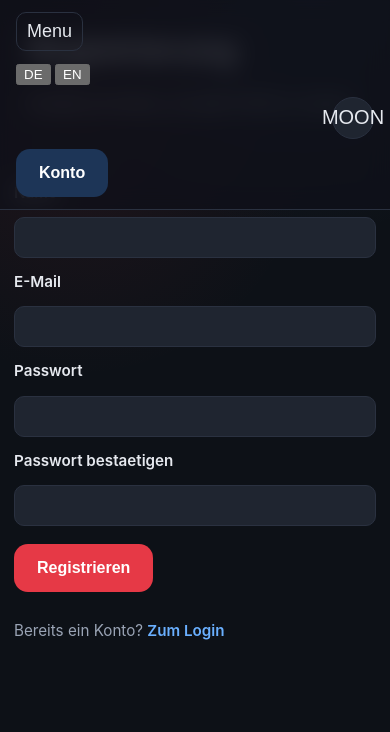
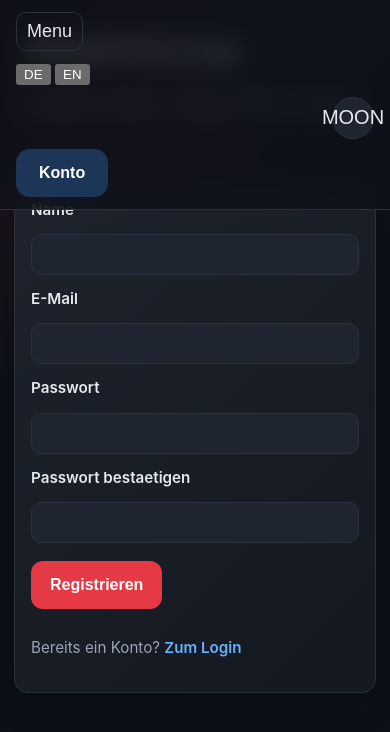
Before and after one commit to Noor8686/the-after-life-website, a PHP site: page /register.html in a window 390 px wide. Shown: the top 732 px of the page. Run offline with PHP 8.4, Linux system fonts and the light colour scheme.

```diff
--- a/style.css
+++ b/style.css
@@ -140,6 +140,7 @@ nav a.active { color: var(--color-text); border-color: var(--color-accent); }
 
 .account-menu {
   position: relative;
+  z-index: 1100;
 }
 
 .account-toggle {
@@ -157,7 +158,7 @@ nav a.active { color: var(--color-text); border-color: var(--color-accent); }
   background: rgba(20, 24, 33, 0.96);
   border: 1px solid var(--color-border);
   border-radius: 12px;
-  box-shadow: var(--shadow-strong);
+  box-shadow: 0 16px 40px rgba(0,0,0,0.45);
   padding: 8px 0;
   display: none;
   z-index: 1200;
@@ -171,13 +172,15 @@ nav a.active { color: var(--color-text); border-color: var(--color-accent); }
   color: var(--color-text);
   text-decoration: none;
   font-weight: 600;
-  transition: background var(--ease), color var(--ease), padding var(--ease);
+  letter-spacing: 0.01em;
+  transition: background var(--ease), color var(--ease), padding var(--ease), transform var(--ease);
 }
 
 .account-dropdown a:hover {
   background: rgba(230,57,70,0.12);
   color: #fff;
   padding-left: 20px;
+  transform: translateX(2px);
 }
 
 /* =========================================
@@ -480,6 +483,50 @@ main ul li:hover { transform: translateX(4px); border-color: rgba(230,57,70,0.35
   margin: 0 auto 64px;
   display: flex;
   flex-direction: column;
+  gap: 14px;
+  padding: 18px;
+  border-radius: 14px;
+  background: linear-gradient(135deg, rgba(31,37,48,0.85), rgba(22,27,34,0.85));
+  border: 1px solid var(--color-border);
+  box-shadow: var(--shadow-soft);
+}
+
+.auth-form label {
+  font-weight: 700;
+  font-size: 0.95rem;
+  color: var(--color-text);
+}
+
+.auth-form input {
+  width: 100%;
+  padding: 14px 14px;
+  border-radius: 12px;
+  border: 1px solid var(--color-border);
+  background: var(--color-surface-2);
+  color: var(--color-text);
+}
+
+.auth-form input:focus {
+  outline: 2px solid rgba(106,176,255,0.55);
+  border-color: rgba(106,176,255,0.7);
+  box-shadow: 0 0 0 4px rgba(106,176,255,0.12);
+}
+
+.auth-form button[type="submit"] {
+  align-self: flex-start;
+  margin-top: 6px;
+  padding: 14px 18px;
+  border-radius: 12px;
+}
+
+/* =========================================
+   AUTH-FORMS (Login/Registrieren)
+   ========================================= */
+.auth-form {
+  max-width: 520px;
+  margin: 0 auto 64px;
+  display: flex;
+  flex-direction: column;
   gap: 12px;
 }
 
@@ -528,7 +575,8 @@ main ul li:hover { transform: translateX(4px); border-color: rgba(230,57,70,0.35
   .theme-toggle { margin-left: 0; align-self: flex-end; }
   body { padding-top: 0; }
   main { margin-top: 32px; }
-  .auth-form { max-width: 100%; }
+  .auth-form { max-width: 100%; padding: 16px; gap: 12px; }
+  .account-dropdown { right: auto; left: 0; }
 }
 
 @media (min-width: 1400px) {
```
